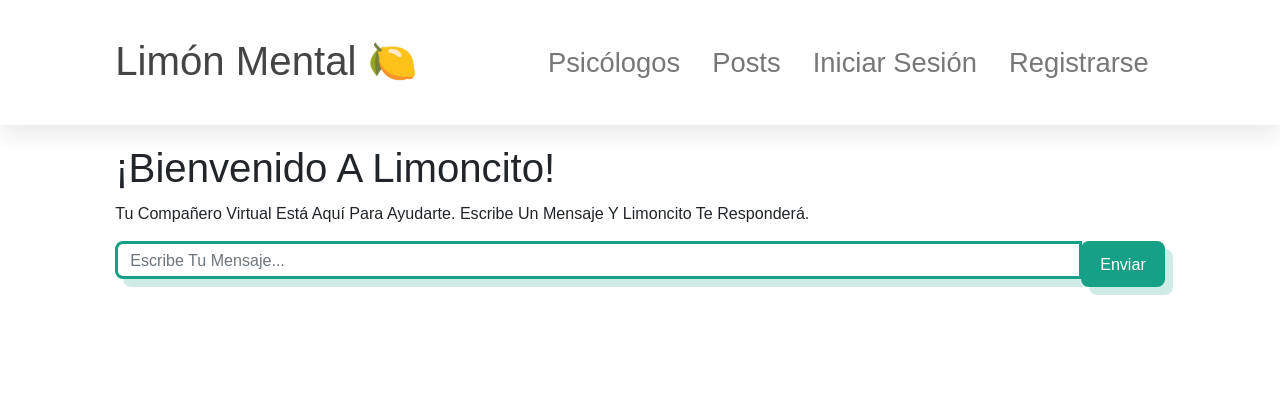
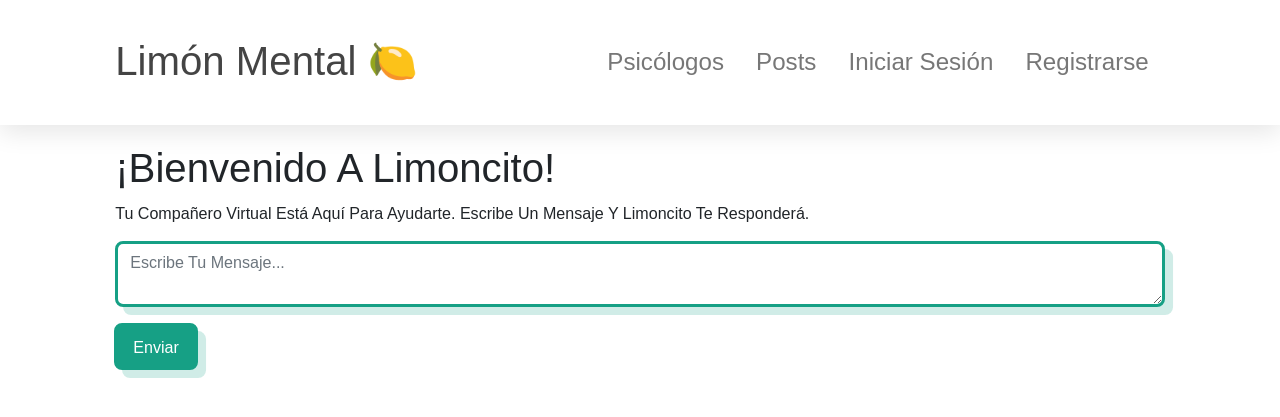
Before and after one commit to Champinhon/limonmental, a Django app: page /chatbot/ in a window 1280 px wide. Shown: the top 417 px of the page. Run offline with Django 4.2, Linux system fonts and the light colour scheme; some libraries are stand-ins or nearby versions.

Commit message:
Add: se arregla el tamaño de los inputs

```diff
--- a/limonmentalApp/templates/chat/chatbot.html
+++ b/limonmentalApp/templates/chat/chatbot.html
@@ -103,7 +103,7 @@
         color: var(--green);
     }
     .headercss .navbar a{
-        font-size: 1.7rem;
+        font-size: 1.5rem;
         color: var(--light-color);
         margin-left: 2rem;
     }
@@ -121,7 +121,7 @@
     }
     @media (max-width: 991px){
          html{
-            font-size: 55%;
+            font-size: 65%;
          }
          .headercss{
             padding: 2rem;
@@ -260,6 +260,7 @@
             gap: 1.5rem;
             padding-top: 10rem;
         }
+
 </style>
 <body>
     <header class="headercss">
@@ -295,10 +296,10 @@
         <form id="chat-form">
             {% csrf_token %}
             <div class="input-group mb-3">
-                <input type="text" name="message" id="user-input" class="form-control" placeholder="Escribe tu mensaje...">
-                <div class="input-group-append">
-                    <button class="btn-enviar" type="submit">Enviar</button>
-                </div>
+                <textarea name="message" id="user-input" class="form-control form-control-autoresize" placeholder="Escribe tu mensaje..."></textarea>
+            </div>
+            <div class="input-group-append">
+                <button class="btn-enviar" type="submit">Enviar</button>
             </div>
         </form>
     </div>
@@ -374,6 +375,14 @@
                 navbar.classList.remove('active');
             }
         </script>
+        <script>
+            const userInputElement = document.getElementById('user-input');
+
+            userInputElement.addEventListener('input', () => {
+                userInputElement.style.height = 'auto'; // Restablecer la altura
+                userInputElement.style.height = userInputElement.scrollHeight + 'px'; // Ajustar la altura al contenido
+            });
+        </script>
     <!-- Enlaces a JavaScript, Bootstrap ... -->
     <script src="https://code.jquery.com/jquery-3.3.1.slim.min.js"></script>
     <script src="https://cdnjs.cloudflare.com/ajax/libs/popper.js/1.14.7/umd/popper.min.js"></script>
```
Also changed, not shown: limonmentalApp/templates/posts/create_post.html (+11 -1 lines).
